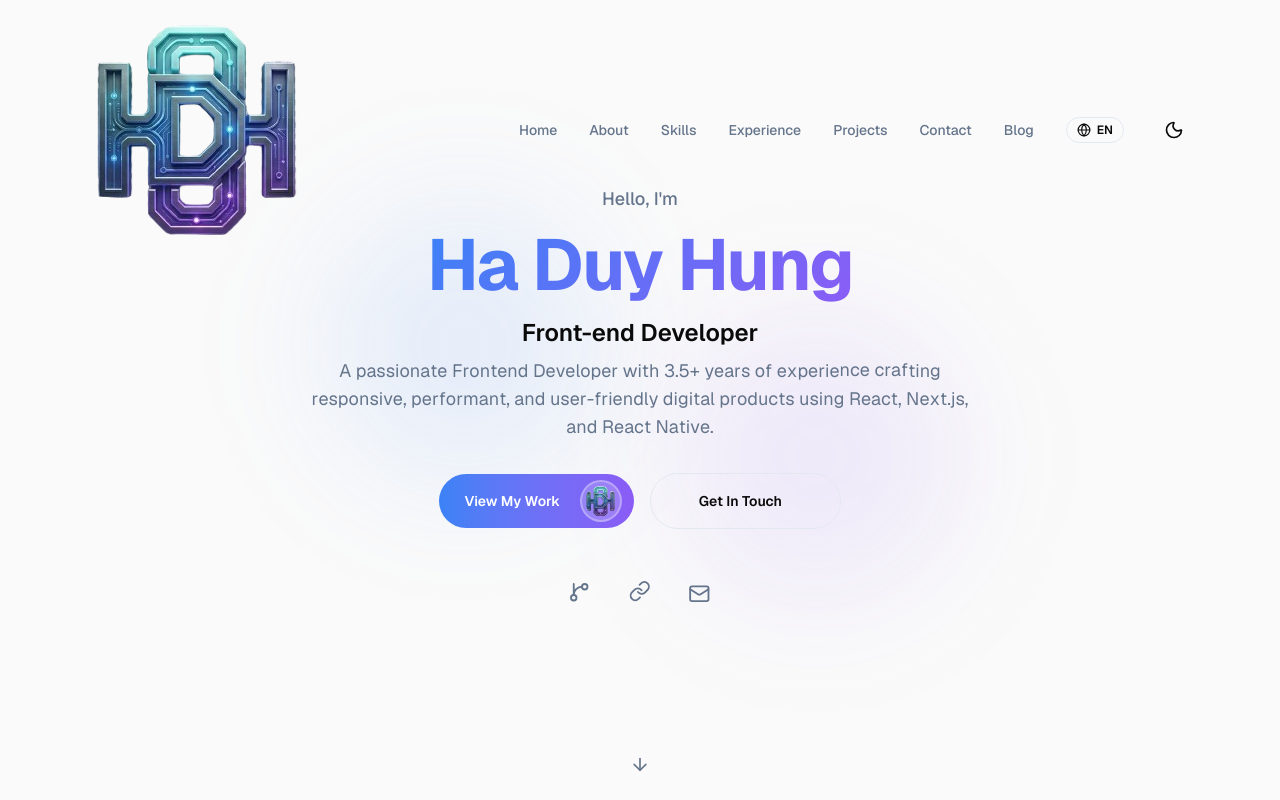
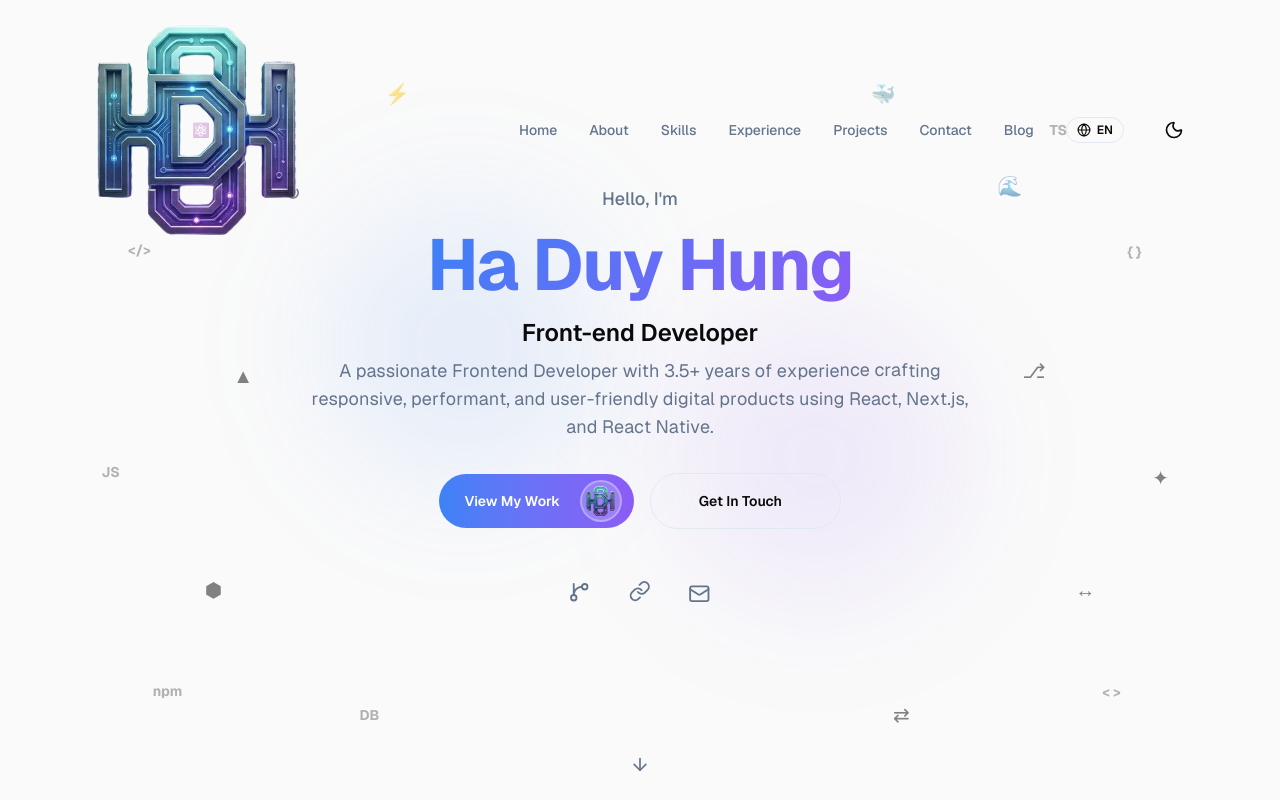
Before and after one commit to haduyhung/my-portfolio, a Next.js app: page /en in a window 1280 px wide. Shown: the top 800 px of the page. Built offline with nearby package versions, Linux system fonts and the light colour scheme.

Commit message:
feat: add floating coding icons with drag and tap interaction in hero section

```diff
--- a/app/components/sections/hero.tsx
+++ b/app/components/sections/hero.tsx
@@ -6,6 +6,7 @@ import { useTranslations } from "next-intl";
 import { PERSONAL_INFO } from "../../constants";
 import { HeroButton } from "../ui/hero-button";
 import { WaveText } from "../ui/wave-text";
+import { FloatingIcons } from "../ui/floating-icons";
 import { useLocale } from "next-intl";
 
 export function Hero() {
@@ -23,6 +24,8 @@ export function Hero() {
         <div className="absolute top-1/4 left-1/4 h-72 w-72 rounded-full bg-accent/10 blur-3xl" />
         <div className="absolute bottom-1/4 right-1/4 h-72 w-72 rounded-full bg-accent-secondary/10 blur-3xl" />
       </div>
+
+      <FloatingIcons />
 
       <div className="relative z-10 mx-auto max-w-4xl text-center">
         <motion.p
--- /dev/null
+++ b/app/components/ui/floating-icons.tsx
@@ -0,0 +1,129 @@
+"use client";
+
+import { motion } from "framer-motion";
+import { useState, useCallback } from "react";
+
+const ICONS = [
+  // Left side
+  { label: "React", icon: "⚛️", x: "15%", y: "15%" },
+  { label: "</>", icon: "</>", x: "10%", y: "30%" },
+  { label: "Next.js", icon: "▲", x: "18%", y: "45%" },
+  { label: "JS", icon: "JS", x: "8%", y: "58%" },
+  { label: "Node", icon: "⬢", x: "16%", y: "72%" },
+  { label: "npm", icon: "npm", x: "12%", y: "85%" },
+  { label: "Redux", icon: "↻", x: "22%", y: "22%" },
+  // Right side
+  { label: "TypeScript", icon: "TS", x: "82%", y: "15%" },
+  { label: "{ }", icon: "{ }", x: "88%", y: "30%" },
+  { label: "Git", icon: "⎇", x: "80%", y: "45%" },
+  { label: "CSS", icon: "✦", x: "90%", y: "58%" },
+  { label: "API", icon: "↔", x: "84%", y: "72%" },
+  { label: "HTML", icon: "< >", x: "86%", y: "85%" },
+  { label: "Tailwind", icon: "🌊", x: "78%", y: "22%" },
+  // Top & bottom center-ish
+  { label: "Vite", icon: "⚡", x: "30%", y: "10%" },
+  { label: "Docker", icon: "🐳", x: "68%", y: "10%" },
+  { label: "SQL", icon: "DB", x: "28%", y: "88%" },
+  { label: "REST", icon: "⇄", x: "70%", y: "88%" },
+];
+
+const FLOAT_PATTERNS = [
+  { x: [0, -5, 3, 0], y: [0, -6, 2, 0], duration: 7.2 },
+  { x: [0, 4, -3, 0], y: [0, 5, -4, 0], duration: 6.5 },
+  { x: [0, -3, 5, 0], y: [0, -4, 3, 0], duration: 8.1 },
+  { x: [0, 5, -2, 0], y: [0, 3, -5, 0], duration: 7.8 },
+  { x: [0, -4, 2, 0], y: [0, 5, -3, 0], duration: 6.9 },
+  { x: [0, 3, -4, 0], y: [0, -5, 4, 0], duration: 7.4 },
+  { x: [0, -2, 4, 0], y: [0, -3, 5, 0], duration: 8.3 },
+  { x: [0, 4, -5, 0], y: [0, 4, -2, 0], duration: 6.7 },
+  { x: [0, -5, 2, 0], y: [0, -4, 5, 0], duration: 7.6 },
+  { x: [0, 3, -3, 0], y: [0, 5, -5, 0], duration: 8.0 },
+  { x: [0, -4, 4, 0], y: [0, 6, -3, 0], duration: 7.0 },
+  { x: [0, 5, -4, 0], y: [0, -3, 5, 0], duration: 6.8 },
+  { x: [0, -3, 3, 0], y: [0, -5, 4, 0], duration: 7.9 },
+  { x: [0, 4, -2, 0], y: [0, 4, -6, 0], duration: 8.2 },
+  { x: [0, -5, 5, 0], y: [0, -4, 2, 0], duration: 7.3 },
+  { x: [0, 3, -5, 0], y: [0, 5, -3, 0], duration: 6.6 },
+  { x: [0, -2, 3, 0], y: [0, -6, 4, 0], duration: 7.7 },
+  { x: [0, 4, -4, 0], y: [0, 3, -4, 0], duration: 8.4 },
+];
+
+function FloatingIcon({
+  label,
+  icon,
+  x,
+  y,
+  pattern,
+  index,
+}: {
+  label: string;
+  icon: string;
+  x: string;
+  y: string;
+  pattern: (typeof FLOAT_PATTERNS)[0];
+  index: number;
+}) {
+  const [tapped, setTapped] = useState(false);
+
+  const handleTap = useCallback(() => {
+    setTapped(true);
+    setTimeout(() => setTapped(false), 600);
+  }, []);
+
+  const isText = icon.length > 1 && !icon.match(/[\u{1F000}-\u{1FFFF}]/u);
+
+  return (
+    <motion.div
+      className="absolute hidden md:flex cursor-pointer select-none"
+      style={{ left: x, top: y }}
+      initial={{ opacity: 0, scale: 0 }}
+      animate={{
+        opacity: 0.5,
+        scale: tapped ? 1.4 : 1,
+        x: pattern.x,
+        y: pattern.y,
+      }}
+      transition={{
+        opacity: { duration: 0.6, delay: 0.8 + index * 0.08 },
+        scale: {
+          duration: tapped ? 0.3 : 0.6,
+          delay: tapped ? 0 : 0.8 + index * 0.08,
+          type: tapped ? "spring" : "tween",
+          stiffness: 300,
+          damping: 10,
+        },
+        x: { repeat: Infinity, duration: pattern.duration, ease: "easeInOut" },
+        y: { repeat: Infinity, duration: pattern.duration, ease: "easeInOut" },
+      }}
+      drag
+      dragConstraints={{ left: -60, right: 60, top: -60, bottom: 60 }}
+      dragElastic={0.15}
+      dragTransition={{ bounceStiffness: 300, bounceDamping: 20 }}
+      whileHover={{ opacity: 0.85, scale: 1.2 }}
+      whileDrag={{ opacity: 0.9, scale: 1.3 }}
+      onTap={handleTap}
+      title={label}
+    >
+      {isText ? (
+        <span className="text-sm font-bold text-foreground/60">{icon}</span>
+      ) : (
+        <span className="text-xl">{icon}</span>
+      )}
+    </motion.div>
+  );
+}
+
+export function FloatingIcons() {
+  return (
+    <div className="pointer-events-none absolute inset-0 z-0 overflow-hidden [&>*]:pointer-events-auto">
+      {ICONS.map((item, i) => (
+        <FloatingIcon
+          key={item.label}
+          {...item}
+          pattern={FLOAT_PATTERNS[i % FLOAT_PATTERNS.length]}
+          index={i}
+        />
+      ))}
+    </div>
+  );
+}
```
